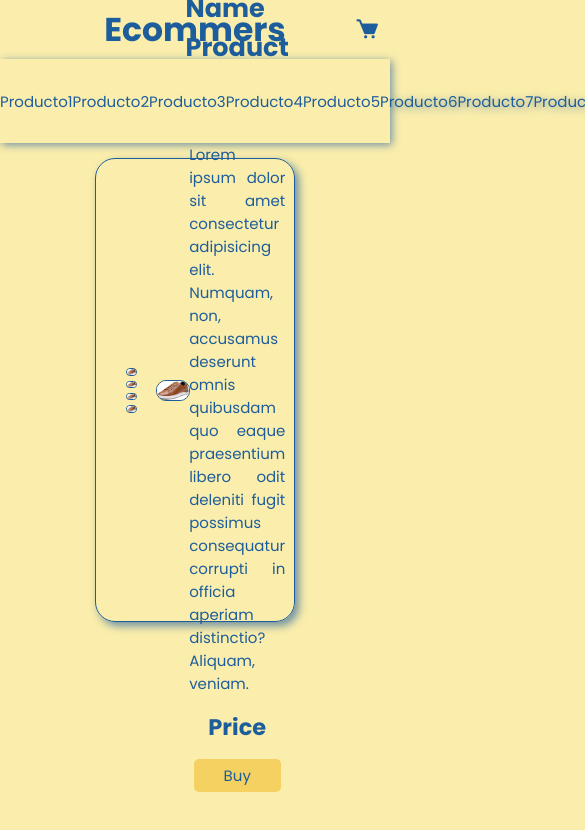
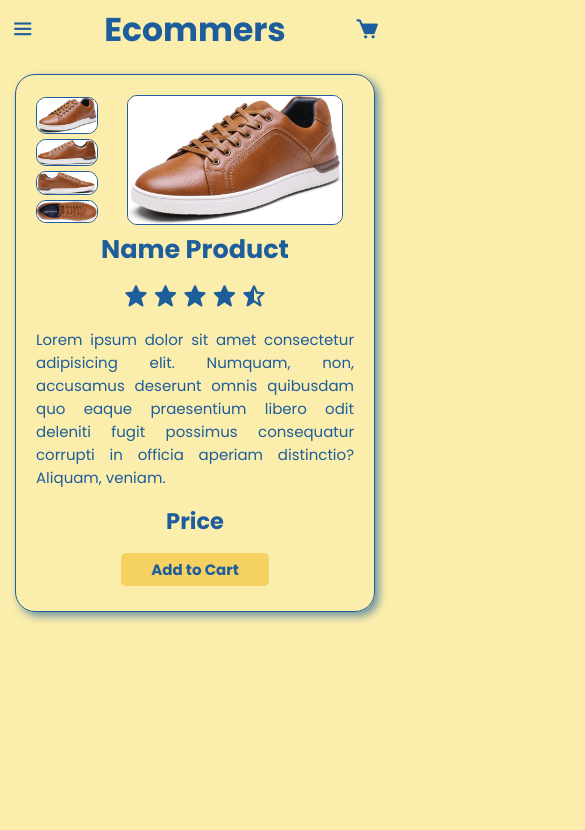
Before and after one commit to RobinsonMosqueraCubides/proyectoHtml2, a plain HTML site: page index.html in a window 390 px wide. Shown: the top 830 px of the page, 585 px wide, since content can reach past the window. Drawn offline with nearby package versions, Linux system fonts and the light colour scheme.

Commit message:
style: :construction: Se agrega la version movil
Se agrega al primer producto la parte movil junto al menu

@CampusLands

```diff
--- a/CSS/Style.css
+++ b/CSS/Style.css
@@ -6,6 +6,11 @@
     padding: 0;
     font-size: 15px;
     color: #1D5D9B;
+}
+i{
+    font-size: 1.7rem;
+    color: #1D5D9B;
+    background-color: #FBEEAC;
 }
 body{
     background-color: #FBEEAC;
@@ -32,17 +37,25 @@ header .title{
     background-color: #FBEEAC;
     color: #1D5D9B;
 }
+header .buscar{
+    display: none;
+    position: absolute;
+    top: 2vh;
+    margin-left: 10px;
+    border: none;
+    outline: none;
+}
 header .title i{
     position: absolute;
     top: 2vh;
     right: 0;
     font-size: 1.7rem;
     margin-right: 10px;
-    color: #1D5D9B;
     cursor: pointer;
 }
 header .title i:hover{
     scale: 1.1;
+    color: #75C2F6;
 }
 header .menu{
     width: 100%;
@@ -109,6 +122,7 @@ main .main .text button{
     padding: 5px 30px;
     border-radius: 5px;
     cursor: pointer;
+    font-weight: 700;
 }
 main .main .text button:hover{
     width: auto;
@@ -133,7 +147,7 @@ main .main .image .secondary{
     grid-template-rows: auto;
 }
 main .main .image .secondary img{
-    object-fit: contain;
+    object-fit: cover;
     width: 100%;
     border: 1px solid #1D5D9B;
     border-radius: 10px;
@@ -149,3 +163,48 @@ main .main .image .principal img{
 main .main .image .principal img:hover{
     scale: 1.1;
 }
+@media screen and (max-width: 768px){
+    header .buscar{
+        display: flex;
+    }
+    header .menu{
+        position: absolute;
+        top: 20vh;
+        display: flex;
+        flex-direction: column;
+        width: 100%;
+        height: 20%;
+        overflow: scroll;
+        transform: translateY(-400%);
+    }
+    header .menu.active{
+        transform: translateY(-55%);
+        z-index: 1;
+        position: absolute;
+        width: 100%;
+        display: flex;
+        justify-content: center;
+        align-items: center;
+    }
+    header .menu a:nth-child(1){
+        margin-top: 110px;
+    }
+    main{
+        margin: 0;
+    }
+    main .main{
+        display: flex;
+        flex-direction: column;
+        height: auto;
+    }
+    main .main .image{
+        height: 60%;
+        width: 100%;
+        padding: 0;
+        margin: 0;
+    }
+    main .main .text{
+        width: 100%;
+        height: 40%;
+    }
+}
--- a/index.html
+++ b/index.html
@@ -9,6 +9,9 @@
 </head>
 <body>
     <header>
+        <button class="buscar">
+            <i class='bx bx-menu'></i>
+        </button>
         <div class="title">
             <h1>Ecommers</h1>
             <i class='bx bxs-cart'></i>
@@ -30,13 +33,13 @@
         <article class="main">
             <section class="image">
                 <div class="secondary">
-                    <img src="Storage/Image/Zapato2.jpg" alt="noimg">
-                    <img src="Storage/Image/Zapato2.jpg" alt="noimg">
-                    <img src="Storage/Image/Zapato2.jpg" alt="noimg">
-                    <img src="Storage/Image/Zapato2.jpg" alt="noimg">
+                    <img src="Storage/Image/zapatos/zapato1/Zapato2.jpg" alt="noimg">
+                    <img src="Storage/Image/zapatos/zapato1/zapato3.jpg" alt="noimg">
+                    <img src="Storage/Image/zapatos/zapato1/zapato4.jpg" alt="noimg">
+                    <img src="Storage/Image/zapatos/zapato1/zapato5.jpg" alt="noimg">
                 </div>
                 <div class="principal">
-                    <img src="Storage/Image/Zapato2.jpg" alt="noimg">
+                    <img src="Storage/Image/zapatos/zapato1/Zapato2.jpg" alt="noimg">
                 </div>
             </section>
             <section class="text">
@@ -50,10 +53,11 @@
                 </div>
                 <p>Lorem ipsum dolor sit amet consectetur adipisicing elit. Numquam, non, accusamus deserunt omnis quibusdam quo eaque praesentium libero odit deleniti fugit possimus consequatur corrupti in officia aperiam distinctio? Aliquam, veniam.</p>
                 <h3>Price</h3>
-                <button>Buy</button>
+                <button>Add to Cart</button>
             </section>
         </article>
     </main>
     <footer></footer>
+    <script src="js/main.js"></script>
 </body>
 </html>
--- /dev/null
+++ b/js/main.js
@@ -0,0 +1,9 @@
+let menu = document.querySelector(".menu")
+
+document.querySelector(".buscar").addEventListener("click", function(){
+    menu.classList.toggle("active")
+})
+
+document.querySelector(".menu").addEventListener("click", function(){
+    menu.classList.remove("active")
+})
```
Also changed, not shown: Storage/Image/zapato1.webp (deleted), Storage/Image/zapatos/zapato1/Zapato2.jpg (renamed from Storage/Image/Zapato2.jpg), Storage/Image/zapatos/zapato1/zapato3.jpg (added), Storage/Image/zapatos/zapato1/zapato4.jpg (added), Storage/Image/zapatos/zapato1/zapato5.jpg (added).
